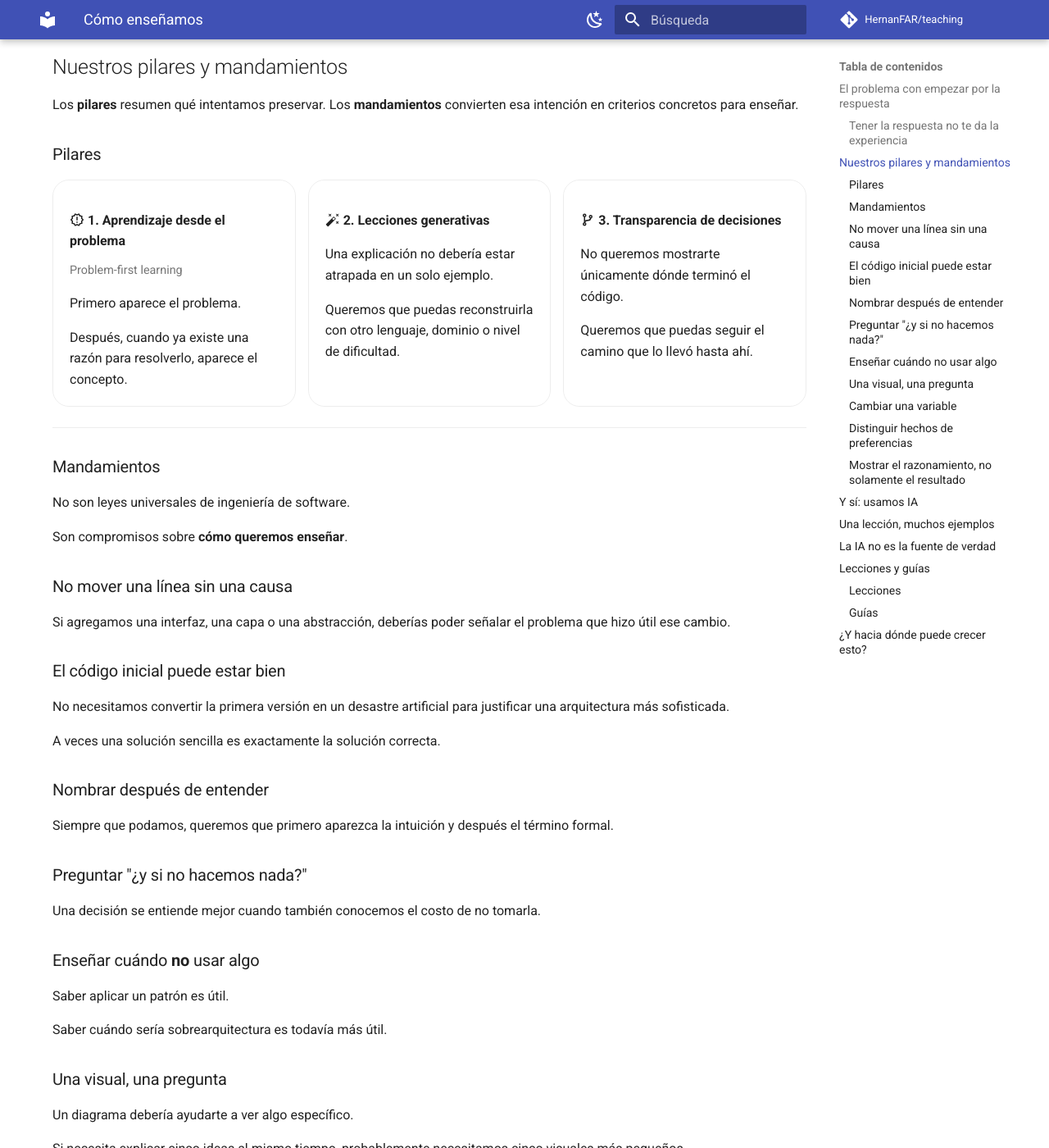
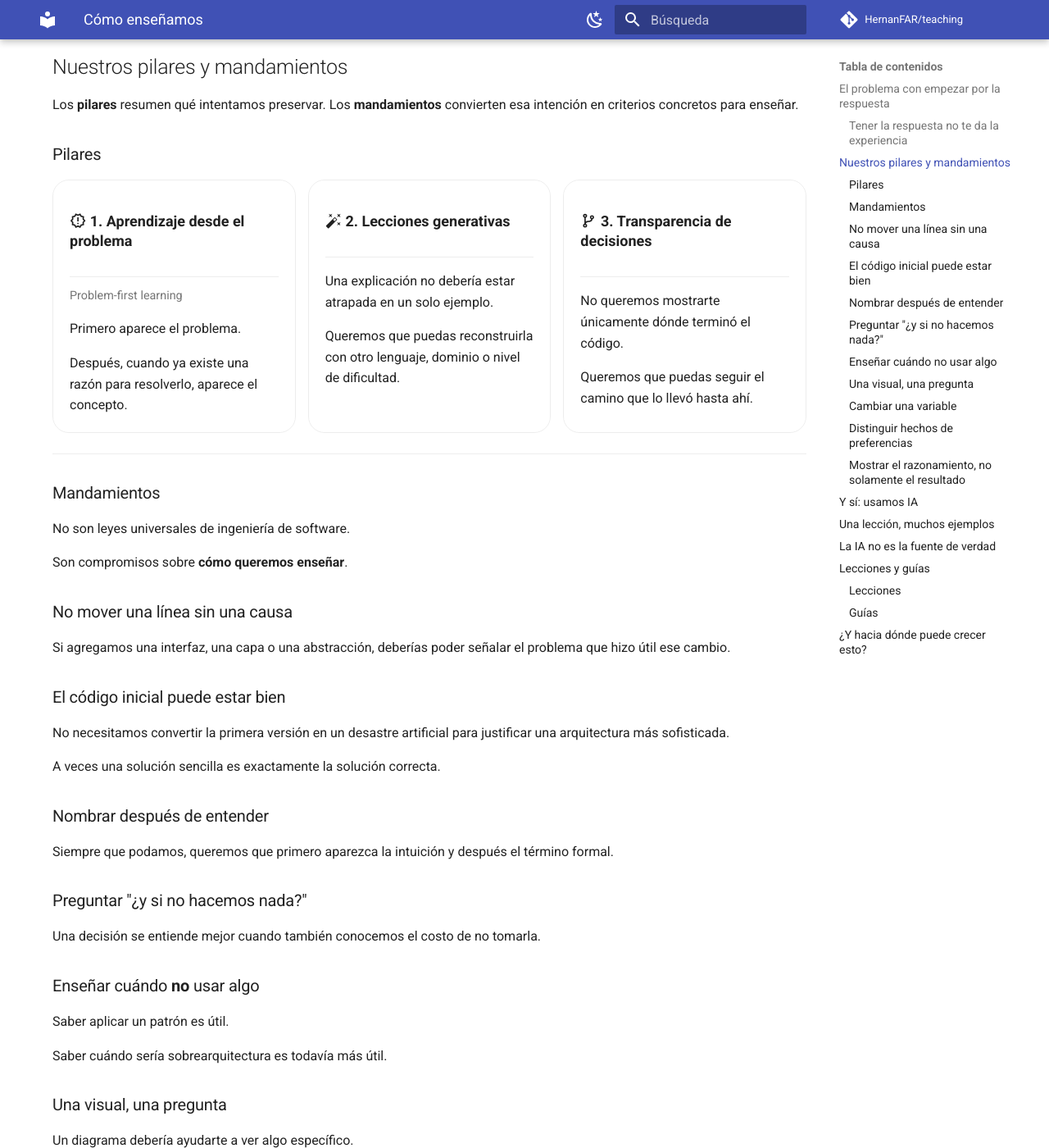
Before and after one commit to HernanFAR/teaching, an MkDocs documentation site: the page built from docs/about/how-we-teach.md, in a window 1280 px wide and 1400 px high, scrolled down 3306 px. Shown: the whole window at 82% size. Built offline with MkDocs 1.6.1 and Material for MkDocs 9.7.7, drawn with Linux system fonts in a browser that asks for light colours; comment, search, counter and statistics services are not loaded.

Commit message:
style: preserve pillar card title presentation

```diff
--- a/docs/stylesheets/extra.css
+++ b/docs/stylesheets/extra.css
@@ -238,11 +238,12 @@
   border-radius: var(--teaching-radius);
 }
 
-.pillar-card > h3:first-child {
-  margin-top: 0;
+.pillar-card__title {
+  margin: 0;
   padding-bottom: 0.65rem;
   border-bottom: 0.05rem solid var(--md-default-fg-color--lightest);
   font-size: 0.9rem;
+  line-height: 1.35;
 }
 
 .pillar-card > p:last-child {
```
